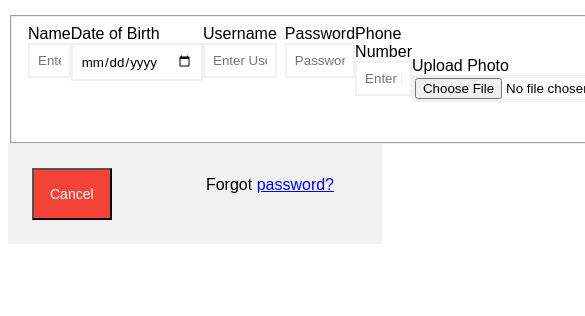
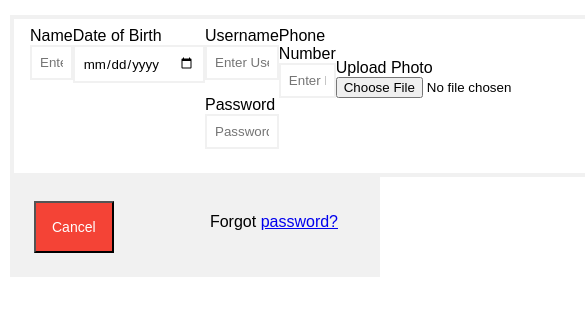
Before and after one commit to necoline/login-form, a plain HTML site: page index.html in a window 390 px wide. Shown: the part 44-360 px from the top of the page, 585 px wide, since content can reach past the window. Drawn offline with Linux system fonts and the light colour scheme.

Commit message:
adds responsiveness

```diff
--- a/index.css
+++ b/index.css
@@ -11,9 +11,14 @@ input {
 input:focus:invalid {
     background-color: #FCD0CD;
   }
-  input:focus:required:valid {
+
+input:focus:required:valid {
     background-color: #D2EAD3;
-  }
+}
+
+fieldset {
+    border: 4px solid #F1F1F1;
+}
 
 .Form__container {
     margin: auto;
@@ -76,17 +81,31 @@ input:focus:invalid {
     min-width: fit-content;
 }
 
-@media screen and (max-width: 480px) {
-
+.Form__button-upload {
+    border-style: none;
 }
 
 .Form__forgot-password {
     float: right;
-    margin: 8px 24px;
+    margin: 12px 18px;
 }
 
 
 .Form__footer {
     background-color: #F1F1F1;
     padding: 24px 24px;
+    margin: 0 2px;
 }
+
+
+@media screen and (max-width: 480px) {
+    .Form__input-field-row {
+        margin-bottom: 16px;
+        display: block;
+    }
+
+    .Form__input-field + .Form__input-field {
+        margin-left: 0;
+        margin-top: 16px;
+    }
+}
--- a/index.html
+++ b/index.html
@@ -50,8 +50,8 @@
                         name="username"
                         class="Form__input-text"
                         placeholder="Enter Username"
-                        pattern="^[a-zA-Z][a-zA-Z0-9-_\.]{1,12}$"
-                        data-validation-msg="Username must be 2-12 characters"
+                        pattern="^[a-zA-Z][a-zA-Z0-9-_\.]{4,30}$"
+                        data-validation-msg="Username must be 4-30 characters"
                         required
                         />
                     </div>
@@ -65,8 +65,8 @@
                         id="password"
                         class="Form__input-text"
                         placeholder="Password"
-                        pattern="^[a-zA-Z][a-zA-Z0-9-_\.]{1,12}$"
-                        data-validation-msg="Password must be 2-12 characters"
+                        pattern="^[a-zA-Z][a-zA-Z0-9-_\.]{4,30}$"
+                        data-validation-msg="Password must be 4-30 characters"
                         required
                         />
                     </div>
@@ -93,7 +93,7 @@
                         <input
                         type="file"
                         name="upload"
-                        class="upload-button"
+                        class="Form__button-upload"
                         >
                     </div>
                 </div>
```
